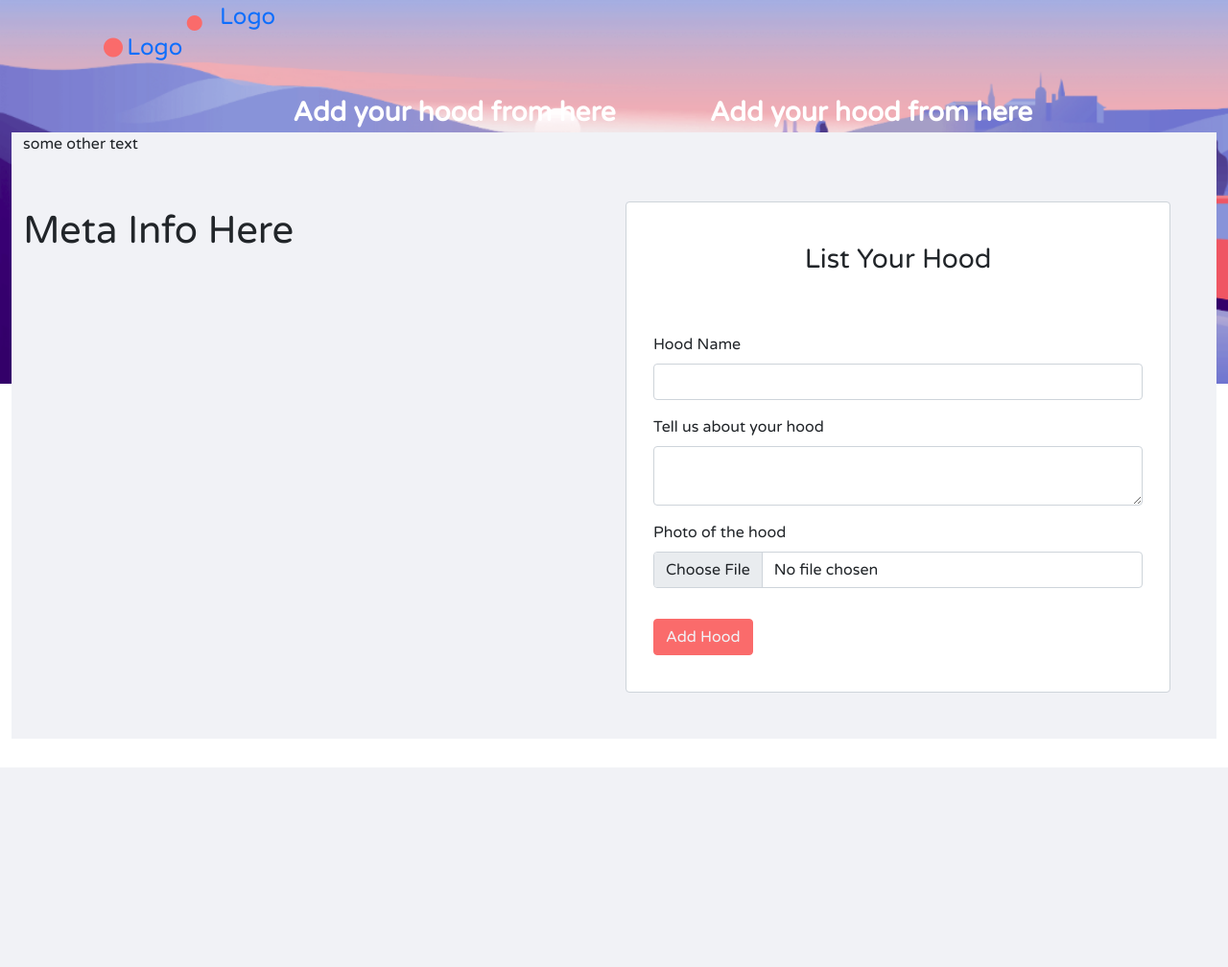
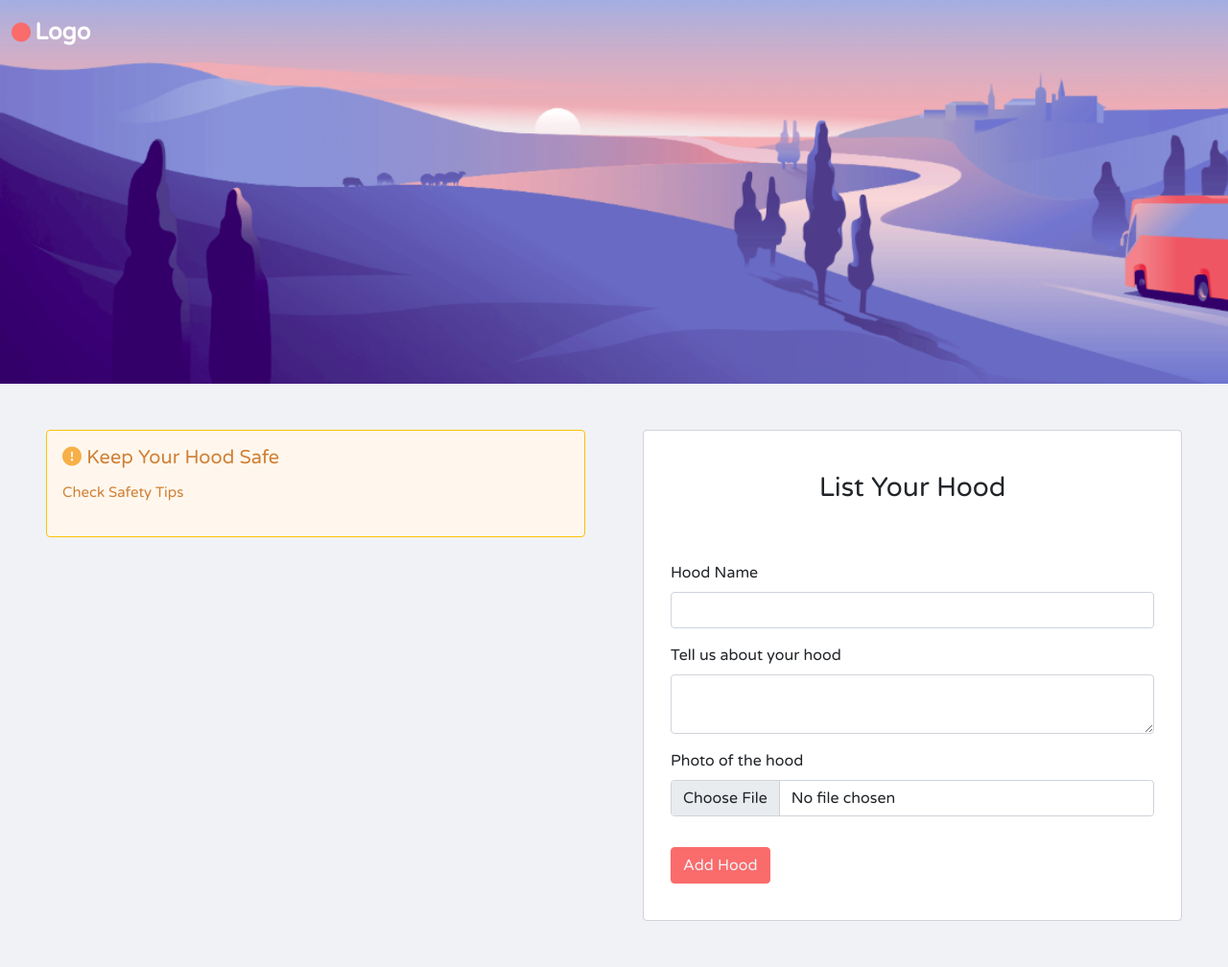
Before and after one commit to NessaAz/next-door-group, a Flask app: page /add_hood in a window 1280 px wide. Shown: the whole page at 96% size. Before the commit the page ends 800 px from the top, so only its background shows below. Run offline with Flask 2, Linux system fonts and the light colour scheme; some libraries are stand-ins or nearby versions; some web fonts are replaced.

```diff
--- a/app/main/views.py
+++ b/app/main/views.py
@@ -17,6 +17,7 @@ def addhood():
     form = AddHoodForm()
     if form.validate_on_submit():
         user_id = current_user._get_current_object().id
+
         file_name= form.hood_pic.data
         pic_file_name = secure_filename(file_name.filename)
         unique_pic_name=str(uuid.uuid1())+ '_'+ pic_file_name
@@ -27,15 +28,14 @@ def addhood():
         db.session.commit()
 
         filename = photos.save(form.hood_pic.data)
-        path = f'images/{filename}'
-        hood.hood_pic = path
+        path = f'{filename}'
+        hood.hood_pic=path
 
-        return redirect(url_for('main_blueprint.all_hoods', hood_pic = hood_pic))
+        return redirect(url_for('main_blueprint.all_hoods',pic=hood.hood_pic))
     return render_template('add_hood.html', form=form)
 
 
 @main_blueprint.route('/all_hoods')
 def all_hoods():
-
     hoods = Hoods.query.all()
     return render_template('all_hoods.html', hoods=hoods)
--- a/app/static/style/style.css
+++ b/app/static/style/style.css
@@ -249,7 +249,6 @@ body {
     background-image: url(/static/images/hoods.png);
     background-repeat: no-repeat;
     background-size: cover;
-    width: 100vw;
     height: 50vh;
 }
 
@@ -265,9 +264,8 @@ body {
 
 .add-hood-logo a{
     text-decoration: none;
-
+}
 .navbar-brand{
-
     color: #fff;
 }
 
@@ -294,7 +292,7 @@ body {
 }
 .dropdown-item:hover{
     color: #163469;
-
+}
 .logo {
     color: #fff;
     font-weight: bold;
@@ -305,3 +303,27 @@ body {
     color: #fff;
     font-weight: bold;
 }
+
+/* ALL HOODS  */
+.join-btn{
+    background-color: #fa6b6b;
+    border-color: #fa6b6b;
+    color: #f1f2f6;
+}
+.join-btn:hover{
+    color: #f1f2f6;
+    opacity: 0.8;
+}
+
+
+
+
+
+/* CUSTOM MEDIA QUERIES */
+
+@media (max-width: 767.98px) {
+    .add-hood-profile-section{
+        display: none;
+    }
+
+}
--- a/app/templates/add_hood.html
+++ b/app/templates/add_hood.html
@@ -1,68 +1,73 @@
 {%extends 'base.html'%}
 
 {%block body%}
-<div class="container-fluid add-hood">
-
-    <div class="d-flex justify-content-between ps-5 ms-5 pe-5 me-5 ">
-            <div class="add-hood-logo pt-3 mt-3">
+<div class="container-fluid add-hood pt-3">
+    <div class="d-flex justify-content-between">
+        <div class="add-hood-logo ">
             <i class="fa fa-circle fs-5" style='color: #fa6b6b;' aria-hidden="true"></i>
             <span class="fs-4">
                 <a href="{{url_for('main_blueprint.home')}}">Logo</a>
             </span>
         </div>
-        <div class="pt-3 mt-3">
+        <div class="add-hood-profile-section">
             {%if current_user.is_authenticated%}
-            <ul class="navbar-nav">
+            <ul class="navbar-nav ">
                 <li class="nav-item dropdown">
                     <a class="dropdown-toggle" href="#" role="button" data-bs-toggle="dropdown" aria-expanded="false">
                         Profile
                     </a>
+
                     <ul class="dropdown-menu" aria-labelledby="navbarDarkDropdownMenuLink">
                         <li>
                             <a class="dropdown-item" href="#"><i class="fa fa-user" aria-hidden="true"></i>Dashboard</a>
                         </li>
                         <hr>
                         <li>
-                        <a class="dropdown-item" href="/auth/logout"><i class="fa fa-sign-out" aria-hidden="true"></i>Logout</a>
+                            <a class="dropdown-item" href="/auth/logout"><i class="fa fa-sign-out"
+                                    aria-hidden="true"></i>Logout</a>
                         </li>
                         <li>
                             <a class="dropdown-item" href="{{url_for('main_blueprint.all_hoods')}}">Hoods</a>
                         </li>
                     </ul>
+                </li>
+            </ul>
             {%endif%}
         </div>
-
-        <i class="fa fa-circle pt-3" style='color: #fa6b6b;' aria-hidden="true"></i>
-        <div class="add-hood-logo ps-3">
-        <span class="fs-4">
-            <a href="{{url_for('main_blueprint.home')}}">Logo</a>
-        </span>
+    </div>
 </div>
 
-    <div class="add-hood-text fs-3 mt-5 pt-5 ps-3">
-        Add your hood from here
-
-    </div>
-    <div class="add-hood-text fs-3 ps-5 ms-5 pe-5 me-5 pt-5 mt-5 ">Add your hood from here</div>
-</div>
-
-<div class="container-fluid add-hood-form">
-    <div class="row">
-        <div class="col-md-6 ">
-            some other text
-        </div>
-
-<div class="container-fluid add-hood-form">
+<div class="container-fluid add-hood-form ps-5">
     <div class="row">
         <div class="col-md-6 pt-5 pe-5 mb-5">
             <div class="fs-1">
-                        Meta Info Here
+                <div class="">
+                    <div style="background-color: #fff7ed;color: #d08035;"class="border-rounded card border-warning border-warning">
+                        <div class="p-3" style="font-size: 20px;">
+                            <strong>
+                                <h5>
+                                    <i class="fa fa-exclamation-circle" style="color: #f7af48" aria-hidden="true"></i>
+                                    Keep Your Hood Safe
+                                </h5>
+                            </strong>
+                            <p>
+                                <a style="font-size:15px; text-decoration: none;color: #d08035" href="">
+                                    Check Safety Tips
+                                </a>
+                            </p>
+                        </div>
                     </div>
                 </div>
 
+
+
+
+            </div>
+        </div>
         <div class="col-md-6 pt-5 pe-5 mb-5">
             <div class="form-group form-control">
                 <p class="fs-3 text-center p-2 mt-4">List Your Hood</p>
+
                 <form enctype=multipart/form-data method="POST" class="p-3">
                     <div class="mb-3">
                         {{form.hidden_tag()}}
```
Also changed, not shown: app/templates/all_hoods.html (+14 -11 lines), app/templates/base.html (+1 -6 lines), app/static/images/uploads/gihub-project.png (added), 1 other file. Lines whose indentation alone changed are shown as unchanged.
